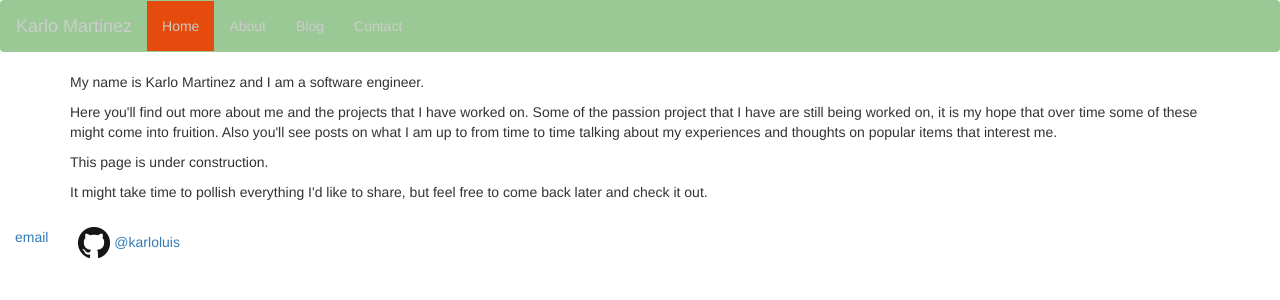
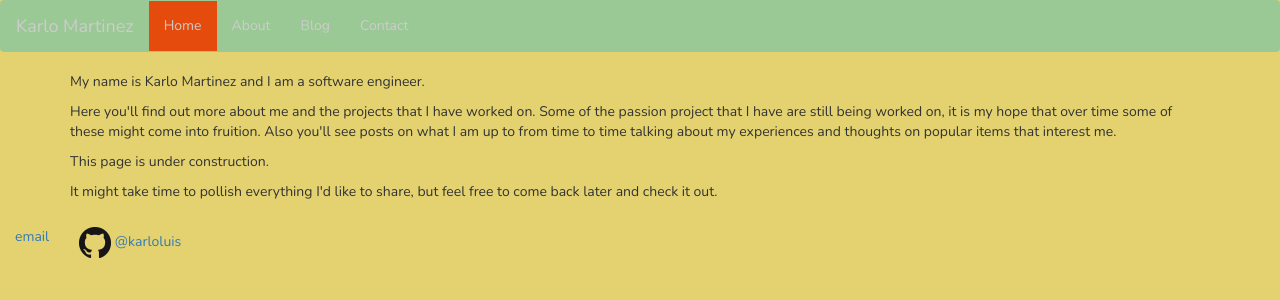
Before and after one commit to karloluis/karloluis.github.io, a Jekyll site: the page built from index.html, in a window 1280 px wide. Shown: the top 300 px of the page. Built offline with Jekyll 4.4.1, drawn with Linux system fonts in a browser that asks for light colours.

Commit message:
Styling.

```diff
--- a/_includes/head.html
+++ b/_includes/head.html
@@ -10,6 +10,7 @@
 
   <link href='https://fonts.googleapis.com/css?family=Nunito:400,70' rel='stylesheet' type='text/css'>
 	<!-- styles -->
+  <link href="https://maxcdn.bootstrapcdn.com/bootstrap/3.3.6/css/bootstrap.min.css" rel="stylesheet">
   <link rel="stylesheet" href="/assets/css/style.css">
-  <link href="https://maxcdn.bootstrapcdn.com/bootstrap/3.3.6/css/bootstrap.min.css" rel="stylesheet">
+
 </head>
```
